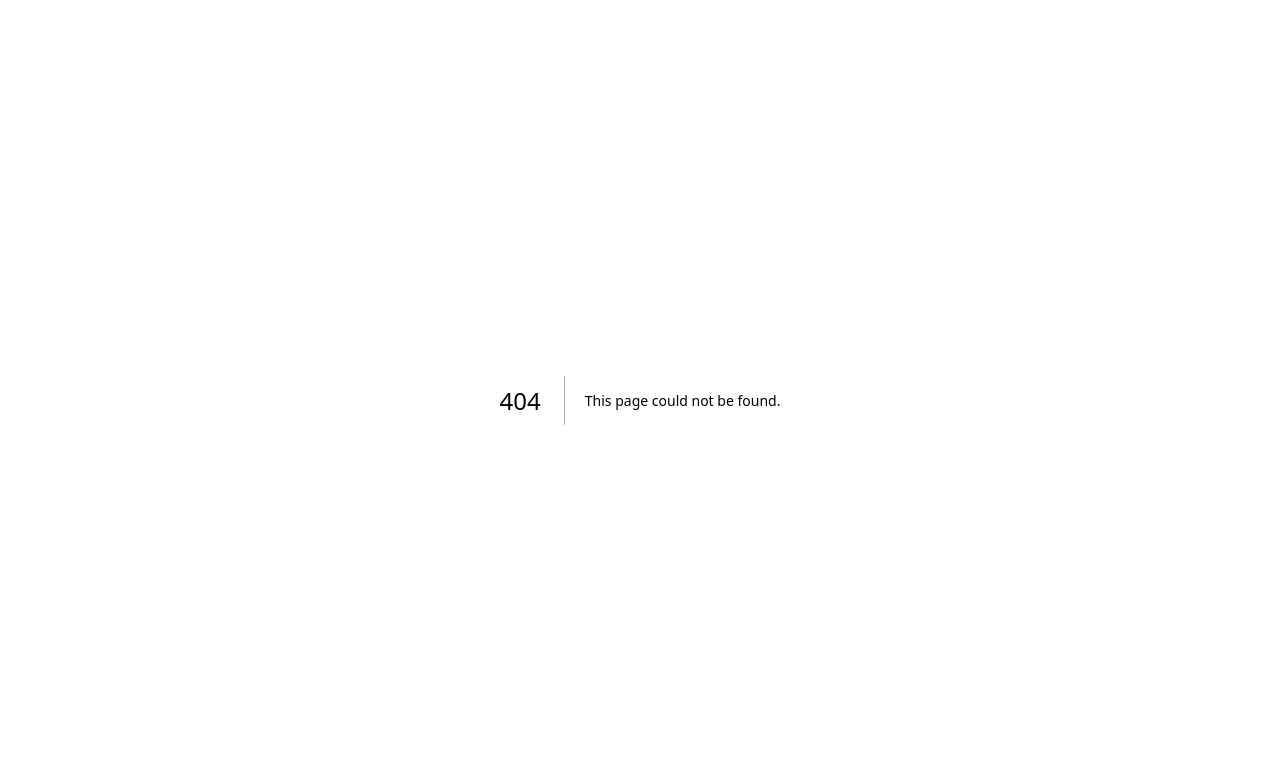
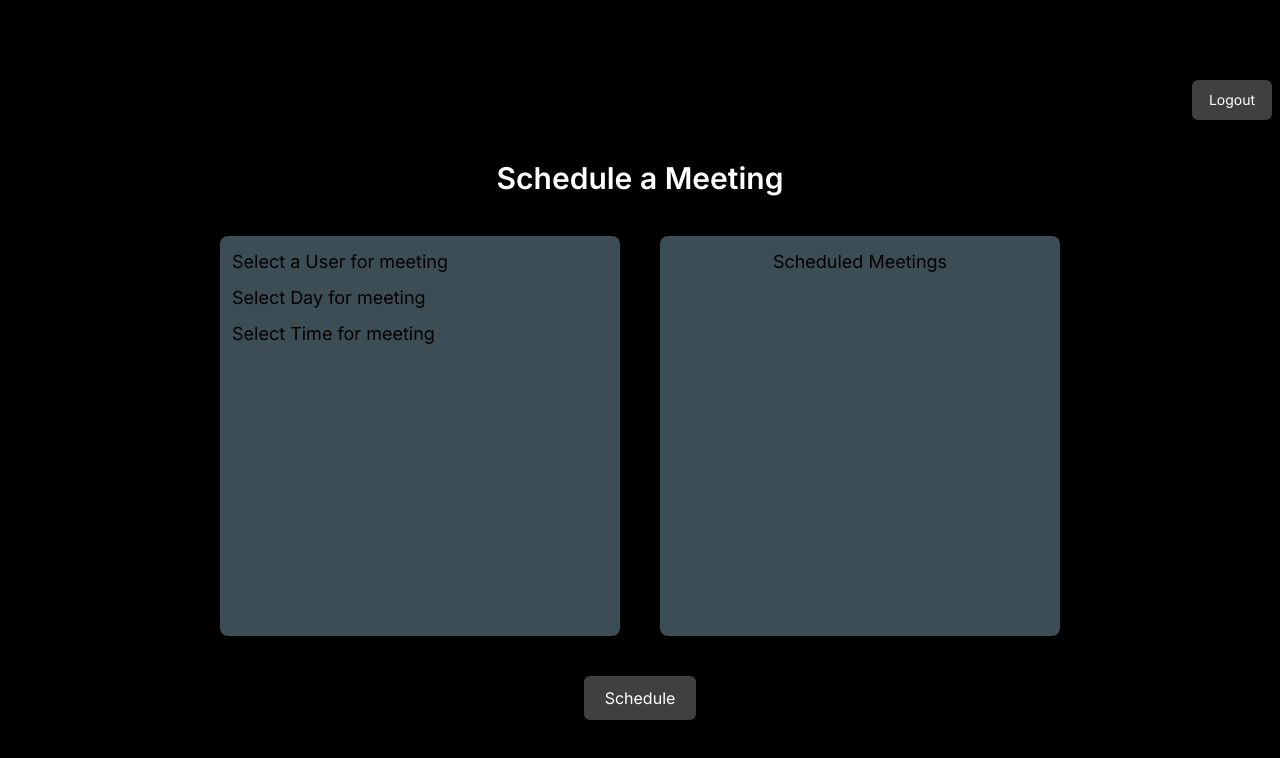
Before and after one commit to Moiz190/meeting-scheduling-project, a Next.js app: page /availability in a window 1280 px wide. Before the commit this address had no page. Shown: the top 758 px of the page. Built offline with nearby package versions, Linux system fonts and the light colour scheme.

Commit message:
added user availability page,added input validation

```diff
--- a/migrations/20240317071207-user_availability.js
+++ b/migrations/20240317071207-user_availability.js
@@ -31,11 +31,11 @@ module.exports = {
         allowNull: false
       },
       available_time_start: {
-        type: Sequelize.STRING,
+        type: Sequelize.INTEGER,
         allowNull: false
       },
       available_time_end: {
-        type: Sequelize.STRING,
+        type: Sequelize.INTEGER,
         allowNull: false
       },
       createdAt: {
--- a/package.json
+++ b/package.json
@@ -13,6 +13,7 @@
   },
   "dependencies": {
     "axios": "^1.6.7",
+    "cookies-next": "^4.1.1",
     "next": "14.1.3",
     "pg": "^8.11.3",
     "pg-hstore": "^2.3.4",
--- /dev/null
+++ b/src/app/availability/page.tsx
@@ -0,0 +1,86 @@
+"use client"
+import React, { useState } from 'react'
+import Button from '@/components/common/Button'
+import { IGenericReponse } from '@/types'
+import { makeApiCall } from '@/utils/makeApiCall'
+import { useRouter } from 'next/navigation'
+
+const Availability = () => {
+    const [isLoading, setIsLoading] = useState(false)
+    const router =useRouter()
+    const handleLogout = async () => {
+        try {
+            setIsLoading(true)
+            const res = await makeApiCall<IGenericReponse<null>>({ endpoint: 'logout', method: 'POST' })
+            if (res.type === 'Success') {
+                router.push('/login')
+            }
+        } catch (e) {
+            console.error(e)
+        }
+        setIsLoading(false)
+    }
+  return (
+    <div className="h-screen p-2 min-w-[300px] flex flex-col items-center justify-center bg-black gap-10">
+            <div className='w-full flex justify-end'>
+                <Button className='text-sm !w-20' onClick={handleLogout} label='Logout' variant='secondary' loading={isLoading} />
+            </div>
+            <div className="font-semibold text-center text-white text-3xl"><span>Schedule a Meeting</span></div>
+            <div className="flex gap-10 h-[400px] max-w-[900px] w-full justify-center">
+                <div className='p-3 min-w-[305px] max-w-[400px] w-full bg-[#5c7481ab] rounded-lg'>
+                    <div className='mb-2'>
+                        <div className="text-lg mb-1">
+                            <span>
+                                Select a User for meeting
+                            </span>
+                        </div>
+                        {/* <MultiSelect className={'w-full'} label='select user' isLoading={isFetchingUserRecords} singleSelect={true} onChange={handleSelectMeetingUser} options={userRecords} /> */}
+                    </div>
+                    <div className='mb-2'>
+                        <div className="text-lg mb-1">
+                            <span>
+                                Select Day for meeting
+                            </span>
+                        </div>
+                        {/* <MultiSelect className={'w-full'} label='Available Days' isLoading={isFetchingDateRecords} singleSelect={true} onChange={handleSelectMeetingDate} options={dateRecords}
+                            optionLabel={'available_day_start'} isDay={true} optionLabel2={'available_day_end'}
+                        /> */}
+                    </div>
+                    <div>
+                        <div className="text-lg mb-1">
+                            <span>
+                                Select Time for meeting
+                            </span>
+                        </div>
+                        {/* <MultiSelect className={'w-full'} label='Available Timeslot' isLoading={isFetchingDateRecords} singleSelect={true} optionLabel='available_time_start' optionLabel2='available_time_end' onChange={handleSelectMeetingTime} options={dateRecords} /> */}
+                    </div>
+
+                </div>
+                <div className='min-w-[305px] max-w-[400px] w-full bg-[#5c7481ab] rounded-lg p-3'>
+                    <div className="text-lg text-center mb-1">
+                        <span>Scheduled Meetings</span>
+                    </div>
+                    {/* {
+                        scheduledMeetings.length === 0
+                            ? <div className='text-center text-sm mt-12'><span>There are no Scheduled Meetings</span></div>
+                            :
+                            scheduledMeetings.map(meeting =>
+                            (<div key={meeting.user} className='flex flex-col gap-2 max-h-[340px] h-full overflow-auto px-1'>
+                                <div className="flex text-sm items-center justify-between bg-white text-black py-1 px-2 rounded-md">
+                                    <div className='p-1'>
+                                        <span>{meeting.user}</span>
+                                    </div>
+                                    <div>
+                                        <span>{meeting.startTime} - {meeting.endTime}</span>
+                                    </div>
+                                    <Button label='Cancel' className='p-0.5 w-16 text-xs' />
+                                </div>
+                            </div>
+                            ))} */}
+                </div>
+            </div>
+            <Button label='Schedule' variant='secondary' className='border-2 border-transparent' />
+        </div>
+  )
+}
+export default Availability
--- a/src/app/login/page.tsx
+++ b/src/app/login/page.tsx
@@ -1,7 +1,7 @@
 "use client";
 import React, { useState } from "react";
 import Link from "next/link";
-import { IGenericReponse, ISignupCredential, IToaster } from "@/types";
+import { IGenericReponse, ILoginCredential, ISignupCredential, IToaster } from "@/types";
 import InputField from "@/components/common/InputField";
 import Button from "@/components/common/Button";
 import { makeApiCall } from "@/utils/makeApiCall";
@@ -9,23 +9,42 @@ import { useRouter } from "next/navigation";
 import { Toaster } from "@/components/common/Toaster";
 const Login = () => {
   const router = useRouter()
+  const emailRegex = /^[a-zA-Z0-9._%+-]+@[a-zA-Z0-9.-]+\.[a-zA-Z]{2,}$/;
   const [error, setError] = useState('')
   const [isLoading, setIsLoading] = useState(false);
-  const [loginCreds, setLoginCreds] = useState<Partial<ISignupCredential>>({
+  const [loginCreds, setLoginCreds] = useState<ILoginCredential>({
     email: "",
     password: "",
   });
+  const [validation, setValidation] = useState({
+    email: '',
+    password: '',
+  });
   const handleChangeEmail = (event: React.ChangeEvent<HTMLInputElement>) => {
+    const newValue = event.target.value
     setLoginCreds((oldValue) => ({
       ...oldValue,
-      email: event.target.value,
+      email: newValue,
     }));
+    if (!newValue) {
+      setValidation((oldVal) => ({ ...oldVal, email: 'Email cannot be empty' }));
+    }else if(!emailRegex.test(newValue)){
+      setValidation((oldVal) => ({ ...oldVal, email: 'Email is Invalid' }))
+    }else {
+      setValidation((oldVal) => ({ ...oldVal, email: '' }));
+    }
   };
   const handleChangePassword = (event: React.ChangeEvent<HTMLInputElement>) => {
+    const newValue = event.target.value
     setLoginCreds((oldValue) => ({
       ...oldValue,
-      password: event.target.value,
+      password: newValue,
     }));
+    if (!newValue) {
+      setValidation((oldVal) => ({ ...oldVal, password: 'Password cannot be empty' }));
+    } else {
+      setValidation((oldVal) => ({ ...oldVal, password: '' }));
+    }
   };
   const handleLogin = async () => {
     try {
@@ -57,7 +76,7 @@ const Login = () => {
               <span>Login Page</span>
             </div>
             <div className="flex flex-col gap-2 mb-6">
-              <div className="mb-3">
+              <div>
                 <label
                   htmlFor="email"
                   className="block mb-2 text-sm font-medium dark:text-white text-black"
@@ -68,6 +87,7 @@ const Login = () => {
                   label="Email"
                   type="email"
                   id="email"
+                  error={validation.email}
                   value={loginCreds.email}
                   onChange={handleChangeEmail}
                 />
@@ -83,6 +103,7 @@ const Login = () => {
                   label="Password"
                   type="password"
                   id="password"
+                  error={validation.password}
                   value={loginCreds.password}
                   onChange={handleChangePassword}
                 />
@@ -99,7 +120,7 @@ const Login = () => {
             </div>
             {
               error &&
-              <div className="bg-white bg-opacity-50 text-xs text-black text-center mb-1 p-1">
+              <div className="bg-white text-red-900 bg-opacity-50 text-xs text-center mb-1 p-1">
                 {error}
               </div>
             }
--- a/src/app/meeting/page.tsx
+++ b/src/app/meeting/page.tsx
@@ -6,8 +6,10 @@ import { makeApiCall } from '@/utils/makeApiCall'
 import { IGenericReponse, IUser, IUserAvailability } from '@/types'
 import { IMeetings } from '@/types/meeting'
 import { useRouter } from "next/navigation";
+import { getCookies } from 'cookies-next'
 const Meeting = () => {
     const router = useRouter()
+    const loginToken = getCookies() as { token: string }
     const [userRecords, setUserRecords] = useState<IUser[]>([])
     const [dateRecords, setDateRecords] = useState<IUserAvailability[]>([])
     const [scheduledMeetings, setScheduledMeetings] = useState<IMeetings[]>([])
@@ -20,14 +22,6 @@ const Meeting = () => {
     const [isFetchingUserRecords, setIsFetchingUserRecords] = useState(false)
     const [isFetchingDateRecords, setIsFetchingDateRecords] = useState(false)
     const [isLoading, setIsLoading] = useState(false)
-    useEffect(() => {
-        fetchUserRecords()
-    }, [])
-    useEffect(() => {
-        if (newMeeting.user) {
-            getUserAvailableDate(newMeeting.user)
-        }
-    }, [newMeeting.user])
     const fetchUserRecords = async () => {
         try {
             setIsFetchingUserRecords(true)
@@ -36,7 +30,8 @@ const Meeting = () => {
                 method: "GET",
             })
             if (response.type === "Success") {
-                setUserRecords(response.data)
+                const filteredRecords = response.data.filter(record => record.id !== Number(loginToken.token))
+                setUserRecords(filteredRecords)
             }
         } catch (e) {
             console.error(e)
@@ -58,6 +53,14 @@ const Meeting = () => {
         }
         setIsFetchingDateRecords(false)
     }
+    useEffect(() => {
+        fetchUserRecords()
+    }, [])
+    useEffect(() => {
+        if (newMeeting.user) {
+            getUserAvailableDate(newMeeting.user)
+        }
+    }, [newMeeting.user])
 
     const handleSelectMeetingUser = (event: IUser[]) => {
         setNewMeeting(oldValue => ({
@@ -105,11 +108,11 @@ const Meeting = () => {
                     <div className='mb-2'>
                         <div className="text-lg mb-1">
                             <span>
-                                Select Date for meeting
+                                Select Day for meeting
                             </span>
                         </div>
-                        <MultiSelect className={'w-full'} label='Available Date' isLoading={isFetchingDateRecords} singleSelect={true} onChange={handleSelectMeetingDate} options={dateRecords}
-                            optionLabel={'available_day_start'} optionLabel2={'available_day_end'}
+                        <MultiSelect className={'w-full'} label='Available Days' isLoading={isFetchingDateRecords} singleSelect={true} onChange={handleSelectMeetingDate} options={dateRecords}
+                            optionLabel={'available_day_start'} isDay={true} optionLabel2={'available_day_end'}
                         />
                     </div>
                     <div>
@@ -142,8 +145,7 @@ const Meeting = () => {
                                     <Button label='Cancel' className='p-0.5 w-16 text-xs' />
                                 </div>
                             </div>
-                            ))
-                    }
+                            ))}
                 </div>
             </div>
             <Button label='Schedule' variant='secondary' className='border-2 border-transparent' />
--- a/src/app/signup/page.tsx
+++ b/src/app/signup/page.tsx
@@ -15,6 +15,11 @@ const Signup = () => {
     const router = useRouter();
     const [isLoading, setIsLoading] = useState(false);
     const [error, setError] = useState('')
+    const [validation, setValidation] = useState({
+        email: '',
+        name:'',
+        password: '',
+    });
     const [toaster, setToaster] = useState<IToaster>({
         message: '',
         isVisible: false,
--- a/src/components/common/InputField.tsx
+++ b/src/components/common/InputField.tsx
@@ -58,23 +58,23 @@ export const InputField: React.FC<IProps> = ({
           {...props}
         />
       ) : (
+        <div>
           <input
             onChange={onChange}
             id={id}
             type={type ?? "text"}
-            className={`py-2 px-4 rounded-lg text-black border-gray-300  border w-full focus:outline-none ${className && className
-              }`}
+            className={`py-2 mb-[0.2rem] px-4 rounded-lg text-black border-gray-300  border w-full focus:outline-none ${className && className
+              } ${error && '!bg-red-50 !border-red-500 !text-red-900 !placeholder-red-700 !focus:ring-red-500 !focus:border-red-500'}`}
             maxLength={maxLength}
             value={value}
             placeholder={label}
             {...props}
           ></input>
+        </div>
       )}
-      {error && (
-        <div className="text-sm text-red-500">
+        <div className={`text-sm text-red-900 ${error ? 'opacity-100' :'opacity-0'}`}>
           <span>{error}</span>
         </div>
-      )}
     </div>
   );
 };
--- a/src/components/common/MultiSelect.tsx
+++ b/src/components/common/MultiSelect.tsx
@@ -1,7 +1,10 @@
+import { days } from "@/app/signup/utils";
+import { convertMinutesToTime } from "@/utils/convertMinutesToTime";
 import { useState, useEffect, useRef } from "react";
 interface CustomSelectProps {
   label: string;
   options: any[];
+  isDay?: boolean,
   optionLabel?: string,
   optionLabel2?: string,
   isLoading?: boolean;
@@ -18,6 +21,7 @@ export default function CustomSelect({
   label,
   isLoading,
   options,
+  isDay = false,
   optionLabel,
   optionLabel2,
   onChange,
@@ -89,8 +93,8 @@ export default function CustomSelect({
             {selectedItems.length === 0
               ? label
               : selectedItems.map((item, index) => (
-                <div key={item} className={`flex items-center text-ellipsis whitespace-nowrap overflow-hidden w-24 ${optionsWidth}`}>
-                  {(optionLabel && optionLabel2) ? `${item[optionLabel]} - ${item[optionLabel2]}` : optionLabel ? item[optionLabel] : item.name}
+                <div key={item} className={`flex items-center text-ellipsis whitespace-nowrap overflow-hidden w-36 ${optionsWidth}`}>
+                  {(optionLabel && optionLabel2) ? `${!isDay ? convertMinutesToTime(item[optionLabel]) : days[item[optionLabel]]?.name} - ${!isDay ? convertMinutesToTime(item[optionLabel2]) : days[item[optionLabel]]?.name}` : optionLabel ? item[optionLabel] : item.name}
                   <span
                     className="text-red-600 cursor-pointer ml-1"
                     onClick={(e) => {
@@ -178,7 +182,7 @@ export default function CustomSelect({
                       } text-white dark:text-black  cursor-pointer select-none relative px-4 py-2 z-[50]`}
                     role="menuitem"
                   >
-                    {(optionLabel && optionLabel2) ? `${option[optionLabel]} - ${option[optionLabel2]}` : (optionLabel) ? option[optionLabel] : option.name}
+                    {(optionLabel && optionLabel2) ? `${!isDay ? convertMinutesToTime(option[optionLabel]) : days[option[optionLabel]].name} - ${!isDay ? convertMinutesToTime(option[optionLabel2]) : days[option[optionLabel2]].name}` : (optionLabel) ? convertMinutesToTime(option[optionLabel]) : option.name}
                   </div>
                 )) : <div className="text-center text-black py-4">No Record</div>}
               </div>
--- a/src/types/login.ts
+++ b/src/types/login.ts
@@ -1,5 +1,4 @@
 export interface ILoginCredential{
-    name:string,
     email:string,
     password:string
 }
--- /dev/null
+++ b/src/utils/convertMinutesToTime.ts
@@ -0,0 +1,8 @@
+export const convertMinutesToTime = (minutes: number) => {
+    const hours = Math.floor(minutes / 60);
+    const mins = minutes % 60;
+    const ampm = hours >= 12 ? 'pm' : 'am';
+    const formattedHours = hours % 12 || 12;
+    const formattedMins = mins < 10 ? '0' + mins : mins;
+    return `${formattedHours}:${formattedMins} ${ampm}`;
+}
```
Also changed, not shown: src/middleware.ts (+10 -10 lines), 1 other file (tests, documents, lock files or other folders). Lines whose indentation alone changed are shown as unchanged.
